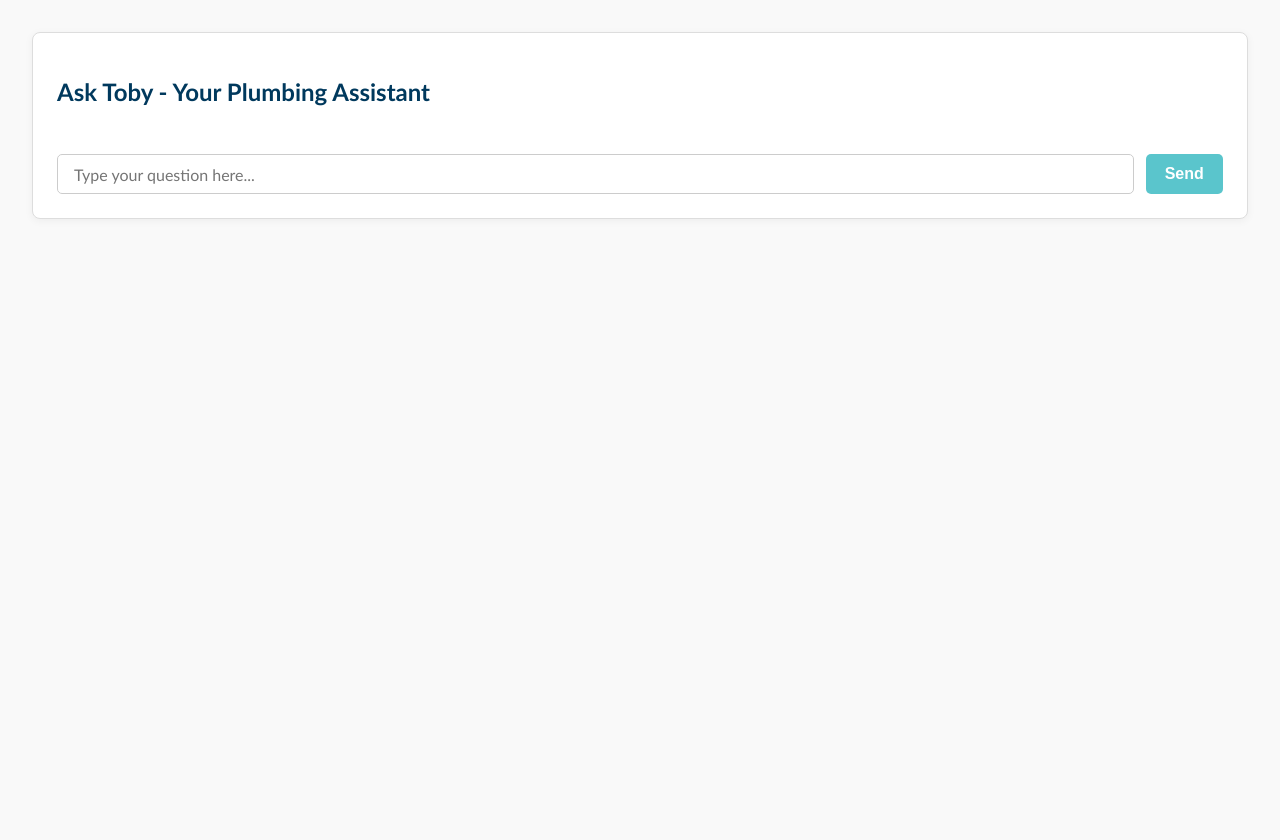
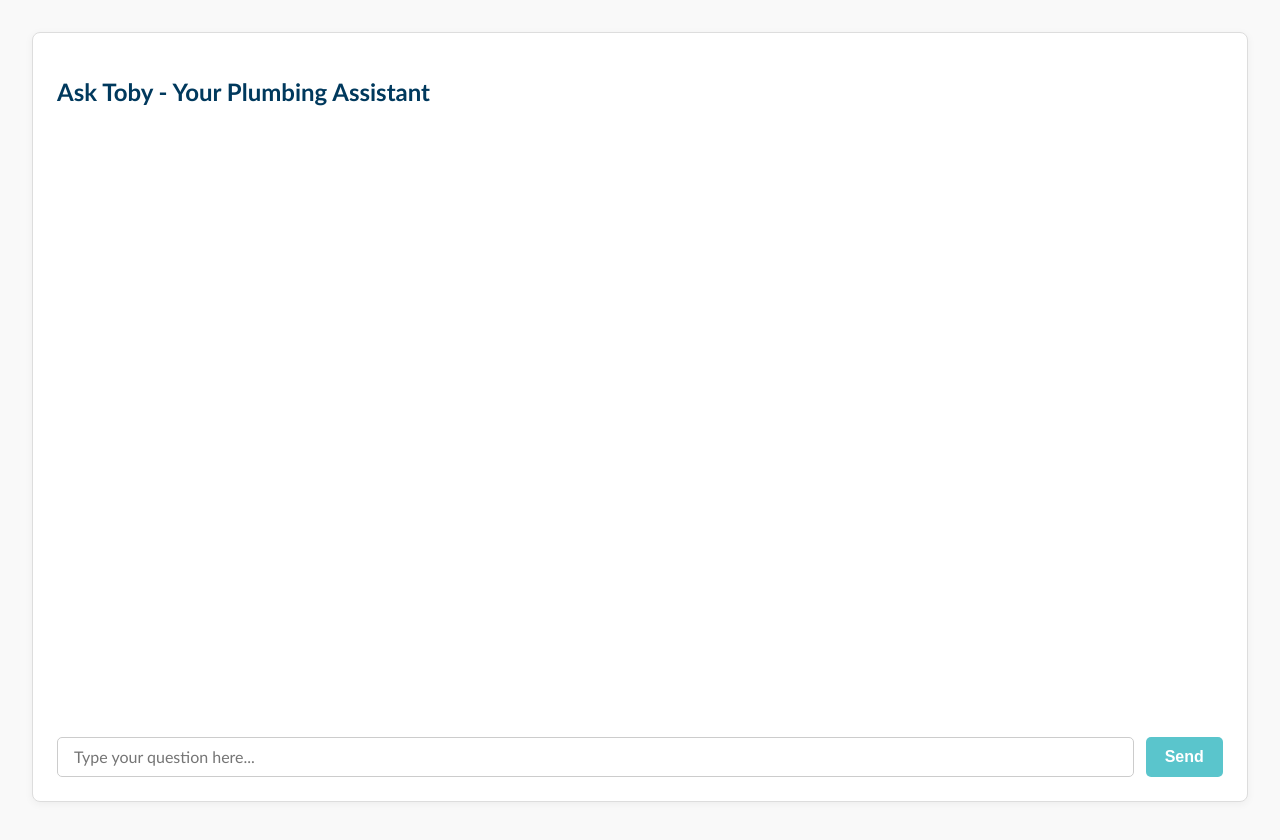
Before and after one commit to masterplumbersnz/Toby, a website: page bot.html in a window 1280 px wide. Drawn offline with Linux system fonts and the light colour scheme.

Commit message:
Update bot.html

```diff
--- a/bot.html
+++ b/bot.html
@@ -34,7 +34,7 @@
       box-shadow: 0 2px 8px rgba(0, 0, 0, 0.05);
       display: flex;
       flex-direction: column;
-      max-height: 90%;
+      height: 90%;
       overflow: hidden
     }
 
```
